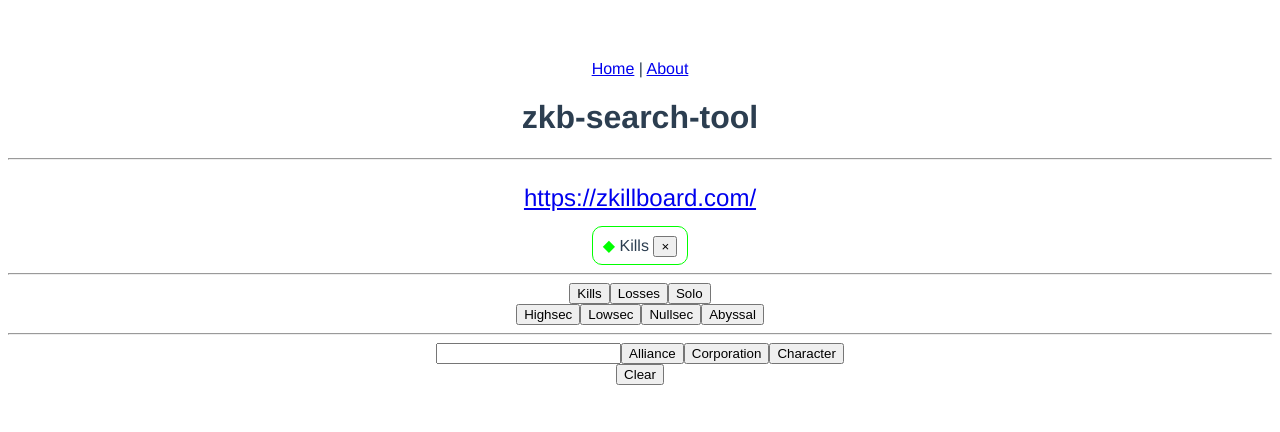
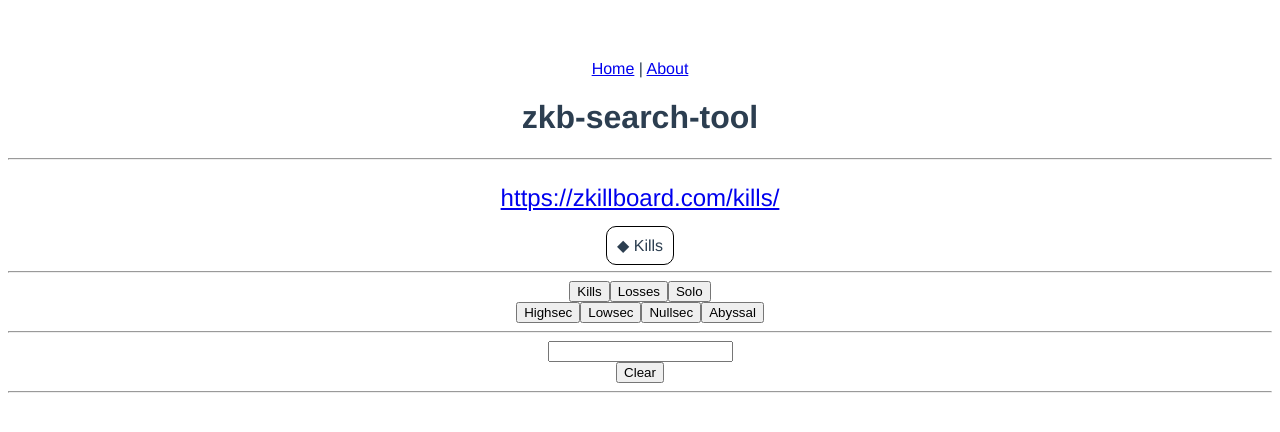
Before and after one commit to LTLPU/zkb-search-tool, a Vue app: page / in a window 1280 px wide. Both pictures are taken after a click on the button "Kills". Shown: the top 432 px of the page. Built offline with nearby package versions, Linux system fonts and the light colour scheme.

Commit message:
Character検索実装

```diff
--- a/src/components/SearchTool.vue
+++ b/src/components/SearchTool.vue
@@ -10,16 +10,12 @@
     </p>
     <ul class="searchCriteria">
       <li
-        v-for="criteria in criteriaList"
-        :key="criteria.key"
+        v-for="criteriaItem in criteriaList"
+        :key="criteriaItem.key"
         class="searchCriteria"
-        :style="{ borderColor: criteria.color }"
+        v-on:click="removeCriteria(criteriaItem.key)"
       >
-        <span :style="{ color: criteria.color }">◆</span> {{ criteria.label }} <input
-          type="button"
-          value="×"
-          v-on:click="remove(criteria.key)"
-        >
+        <span>◆</span> {{ criteriaItem.label }}
       </li>
     </ul>
     <hr />
@@ -64,32 +60,32 @@
       type="text"
       v-model="inputText"
     />
-    <input
-      type="button"
-      value="Alliance"
-      v-on:click="addAlliance()"
-    />
-    <input
-      type="button"
-      value="Corporation"
-      v-on:click="addCorporation()"
-    />
-    <input
-      type="button"
-      value="Character"
-      v-on:click="addCharacter()"
-    />
     <br>
     <input
       type="button"
       value="Clear"
       v-on:click="clear()"
     />
-
+    <hr>
+    <ul class="searchResult">
+      <li
+        v-for="resultItem in searchResultList"
+        :key="resultItem.key"
+      >
+        <span
+          v-on:click="addSearchItem(resultItem)"
+        >
+          {{ resultItem.label }}
+        </span>
+      </li>
+    </ul>
   </div>
 </template>
 
 <script>
+import _ from 'lodash'
+import axios from 'axios'
+
 import { KillsSearchCriteriaListItem,
   LossesSearchCriteriaListItem,
   CharacterSearchCriteriaListItem,
@@ -99,8 +95,12 @@
   HighsecSearchCriteriaListItem,
   LowsecSearchCriteriaListItem,
   NullsecSearchCriteriaListItem,
-  AbyssalSearchCriteriaListItem } from './entity/SearchCriteriaListItem.js'
+  AbyssalSearchCriteriaListItem,
+  GroupSearchCriteriaListItem,
+  ShipSearchCriteriaListItem } from './entity/SearchCriteriaListItem.js'
 import { SearchCriteriaListModel } from './entity/SearchCriteriaListModel.js'
+import { SearchResultListItem } from './entity/SearchResultListItem.js'
+import { SearchResultListModel } from './entity/SearchResultListModel.js'
 
 export default {
   name: 'SearchTool',
@@ -111,11 +111,16 @@
     return {
       generatedUrl: '',
       criteriaList: {},
+      searchResultList: {},
       inputText: ''
     }
   },
   created: function () {
+    this.debouncedSearch = _.debounce(this.search, 500)
+
     this.criteriaList = new SearchCriteriaListModel()
+    this.searchResultList = new SearchResultListModel()
+
     this.updateUrl()
   },
   methods: {
@@ -143,30 +148,51 @@
     addAbyssal: function () {
       this.addCriteria(new AbyssalSearchCriteriaListItem())
     },
-    addAlliance: function () {
-      this.addCriteria(new AllianceSearchCriteriaListItem(this.inputText, this.inputText))
+    addSearchItem: function (resultItem) {
+      switch (resultItem.type) {
+        case 'character':
+          this.addCriteria(
+            new CharacterSearchCriteriaListItem(
+              resultItem.id, resultItem.label
+            ))
+          break
+        case 'corporation':
+          this.addCriteria(
+            new CorporationSearchCriteriaListItem(
+              resultItem.id, resultItem.label
+            ))
+          break
+        case 'alliance':
+          this.addCriteria(
+            new AllianceSearchCriteriaListItem(
+              resultItem.id, resultItem.label
+            ))
+          break
+        case 'group':
+          this.addCriteria(
+            new GroupSearchCriteriaListItem(
+              resultItem.id, resultItem.label
+            ))
+          break
+        case 'ship':
+          this.addCriteria(
+            new ShipSearchCriteriaListItem(
+              resultItem.id, resultItem.label
+            ))
+          break
+        default:
+          throw new Error('something wrong')
+      }
     },
-    addCorporation: function () {
-      this.addCriteria(new CorporationSearchCriteriaListItem(this.inputText, this.inputText))
-    },
-    addCharacter: function () {
-      this.addCriteria(new CharacterSearchCriteriaListItem(this.inputText, this.inputText))
-    },
-    /**
-     * 条件を追加する。
-     */
     addCriteria: function (criteria) {
       this.criteriaList.add(criteria)
       this.updateUrl()
     },
-    remove: function (idx) {
+    removeCriteria: function (idx) {
       this.criteriaList.remove(idx)
       this.updateUrl()
     },
-    /**
-     * 条件をクリアする。
-     */
-    clear: function () {
+    clearCriteria: function () {
       this.criteriaList.clear()
       this.inputText = ''
       this.updateUrl()
@@ -176,6 +202,48 @@
      */
     updateUrl: function () {
       this.generatedUrl = this.criteriaList.getSearchUrl()
+    },
+    search: function (searchWord) {
+      this.searchResultList.clear()
+
+      const searchResultList = new SearchResultListModel()
+
+      axios
+        .get(`https://esi.evetech.net/latest/search/?categories=character&datasource=tranquility&language=en-us&strict=false&search=${searchWord}`)
+        .then(response => {
+          response.data.character.some(characterId => {
+            axios
+              .get(`https://esi.evetech.net/latest/characters/${characterId}/?datasource=tranquility`)
+              .then(response2 => {
+                searchResultList.add(
+                  new SearchResultListItem(
+                    'character'
+                    , characterId
+                    , response2.data.name
+                    , 'character.jpg'
+                  )
+                )
+              })
+              .catch(function (error) {
+                // TODO キャラクター名検索エラー処理実装
+                console.log(error)
+              })
+          })
+        })
+        .catch(function (error) {
+          // TODO キャラクター検索エラー処理実装
+          console.log(error)
+        })
+
+      this.searchResultList = searchResultList
+    }
+  },
+  watch: {
+    inputText: {
+      handler (n, o) {
+        this.debouncedSearch(n)
+      },
+      deep: true
     }
   }
 }
--- a/src/components/entity/SearchCriteriaListItem.js
+++ b/src/components/entity/SearchCriteriaListItem.js
@@ -1,21 +1,31 @@
 let key = 0
 
 export class SearchCriteriaListItem {
-  constructor (value) {
-    // インスタンス作成時に指定(引数)
+  constructor () {
+    // 自動で設定
     this._key = key++
-    this._value = value
+    this._type = ''
+    this._class = ''
+    this._conflictKey = -1
+    this._sortOrder = -1
+
+    // 引数で設定
+    this._value = ''
     this._label = ''
-    // Class側で指定(固定)
-    this._type = ''
-    this._color = '#FFFFFF'
   }
 
   get key () {
-    return this._index
+    return this._key
   }
 
-  // Getter (表示用)
+  get type () {
+    return this._type
+  }
+
+  get class () {
+    return this._class
+  }
+
   get value () {
     return this._value
   }
@@ -24,19 +34,28 @@
     return this._label
   }
 
-  get type () {
-    return this._type
+  get conflictKey () {
+    return this._conflictKey
   }
 
-  get hasValue () {
-    if (typeof this._value === 'undefined') {
-      return false
-    }
-    return true
+  get sortOrder () {
+    return this._sortOrder
   }
 
-  get color () {
-    return this._color
+  get urlString () {
+    return this._type + '/'
+  }
+}
+
+export class SearchCriteriaValueListItem extends SearchCriteriaListItem {
+  constructor (value, label) {
+    super()
+    this._value = value
+    this._label = label
+  }
+
+  get urlString () {
+    return this._type + '/' + this._value + '/'
   }
 }
 
@@ -47,8 +66,10 @@
   constructor () {
     super()
     this._type = 'kills'
+    this._class = 'kills'
     this._label = 'Kills'
-    this._color = '#00FF00'
+    this._conflictKey = 1
+    this._sortOrder = 6
   }
 }
 
@@ -59,8 +80,10 @@
   constructor () {
     super()
     this._type = 'losses'
+    this._class = 'losses'
     this._label = 'Losses'
-    this._color = '#FF0000'
+    this._conflictKey = 1
+    this._sortOrder = 6
   }
 }
 
@@ -71,8 +94,10 @@
   constructor () {
     super()
     this._type = 'ganked'
+    this._class = 'ganked'
     this._label = 'Ganked'
-    this._color = '#00FF33'
+    this._conflictKey = 3
+    this._sortOrder = 11
   }
 }
 
@@ -83,62 +108,64 @@
   constructor () {
     super()
     this._type = 'solo'
+    this._class = 'solo'
     this._label = 'Solo'
-    this._color = '#0033FF'
+    this._conflictKey = 4
+    this._sortOrder = 11
   }
 }
 
 /**
  * Alliance
  */
-export class AllianceSearchCriteriaListItem extends SearchCriteriaListItem {
+export class AllianceSearchCriteriaListItem extends SearchCriteriaValueListItem {
   /**
    *
    * @param {String} value AllianceId
    * @param {String} label AllianceName
    */
   constructor (value, label) {
-    super()
+    super(value, label)
     this._type = 'alliance'
-    this._value = value
-    this._label = label
-    this._color = '#FFCC00'
+    this._class = 'alliance'
+    this._conflictKey = -1
+    this._sortOrder = 2
   }
 }
 
 /**
  * Corporation
  */
-export class CorporationSearchCriteriaListItem extends SearchCriteriaListItem {
+export class CorporationSearchCriteriaListItem extends SearchCriteriaValueListItem {
   /**
    *
    * @param {String} value CorporationId
    * @param {String} label CorporationName
    */
   constructor (value, label) {
-    super()
+    super(value, label)
     this._type = 'corporation'
-    this._value = value
-    this._label = label
-    this._color = '#FFFF00'
+    this._class = 'corporation'
+    this._conflictKey = -1
+    this._sortOrder = 3
   }
 }
 
 /**
  * Character
  */
-export class CharacterSearchCriteriaListItem extends SearchCriteriaListItem {
+export class CharacterSearchCriteriaListItem extends SearchCriteriaValueListItem {
   /**
    *
    * @param {String} value CharacterId
    * @param {String} label CharacterName
    */
   constructor (value, label) {
-    super()
+    super(value, label)
     this._type = 'character'
-    this._value = value
-    this._label = label
-    this._color = '#FF0000'
+    this._class = 'character'
+    this._conflictKey = -1
+    this._sortOrder = 1
   }
 }
 
@@ -149,8 +176,10 @@
   constructor () {
     super()
     this._type = 'highsec'
+    this._class = 'highsec'
     this._label = 'Highsec'
-    this._color = '#00FF00'
+    this._conflictKey = 2
+    this._sortOrder = 7
   }
 }
 
@@ -161,8 +190,10 @@
   constructor () {
     super()
     this._type = 'lowsec'
+    this._class = 'lowsec'
     this._label = 'Lowsec'
-    this._color = '#FFFF00'
+    this._conflictKey = 2
+    this._sortOrder = 7
   }
 }
 
@@ -173,8 +204,10 @@
   constructor () {
     super()
     this._type = 'nullsec'
+    this._class = 'nullsec'
     this._label = 'Nullsec'
-    this._color = '#FF0000'
+    this._conflictKey = 2
+    this._sortOrder = 7
   }
 }
 
@@ -185,62 +218,64 @@
   constructor () {
     super()
     this._type = 'abyssal'
+    this._class = 'abyssal'
     this._label = 'Abyssal'
-    this._color = '#000000'
+    this._conflictKey = 2
+    this._sortOrder = 7
   }
 }
 
 /**
  * Group
  */
-export class GroupSearchCriteriaListItem extends SearchCriteriaListItem {
+export class GroupSearchCriteriaListItem extends SearchCriteriaValueListItem {
   /**
    *
    * @param {String} value GroupId
    * @param {String} label GroupName
    */
   constructor (value, label) {
-    super()
+    super(value, label)
     this._type = 'group'
-    this._value = value
-    this._label = label
-    this._color = '#000000'
+    this._class = 'group'
+    this._conflictKey = -1
+    this._sortOrder = 4
   }
 }
 
 /**
  * Ship
  */
-export class ShipSearchCriteriaListItem extends SearchCriteriaListItem {
+export class ShipSearchCriteriaListItem extends SearchCriteriaValueListItem {
   /**
    *
    * @param {String} value ItemId
    * @param {String} label ItemName
    */
   constructor (value, label) {
-    super()
-    this._type = 'group'
-    this._value = value
-    this._label = label
-    this._color = '#000000'
+    super(value, label)
+    this._type = 'item'
+    this._class = 'item'
+    this._conflictKey = -1
+    this._sortOrder = 5
   }
 }
 
 /**
  * Region
  */
-export class RegionSearchCriteriaListItem extends SearchCriteriaListItem {
+export class RegionSearchCriteriaListItem extends SearchCriteriaValueListItem {
   /**
    *
    * @param {String} value RegionId
    * @param {String} label RegionName
    */
   constructor (value, label) {
-    super()
-    this._type = 'group'
-    this._value = value
-    this._label = label
-    this._color = '#000000'
+    super(value, label)
+    this._type = 'region'
+    this._class = 'region'
+    this._conflictKey = -1
+    this._sortOrder = 8
   }
 }
 
@@ -254,11 +289,11 @@
    * @param {String} label ConsterationName
    */
   constructor (value, label) {
-    super()
+    super(value, label)
     this._type = 'consteration'
-    this._value = value
-    this._label = label
-    this._color = '#000000'
+    this._class = 'consteration'
+    this._conflictKey = -1
+    this._sortOrder = 9
   }
 }
 
@@ -272,10 +307,10 @@
    * @param {String} label SystemName
    */
   constructor (value, label) {
-    super()
-    this._type = 'group'
-    this._value = value
-    this._label = label
-    this._color = '#000000'
+    super(value, label)
+    this._type = 'system'
+    this._class = 'system'
+    this._conflictKey = -1
+    this._sortOrder = 10
   }
 }
--- a/src/components/entity/SearchCriteriaListModel.js
+++ b/src/components/entity/SearchCriteriaListModel.js
@@ -1,20 +1,4 @@
-import { SearchCriteriaListItem,
-  KillsSearchCriteriaListItem,
-  LossesSearchCriteriaListItem,
-  CharacterSearchCriteriaListItem,
-  AllianceSearchCriteriaListItem,
-  CorporationSearchCriteriaListItem,
-  GankedSearchCriteriaListItem,
-  SoloSearchCriteriaListItem,
-  RegionSearchCriteriaListItem,
-  ConsterationSearchCriteriaListItem,
-  SystemSearchCriteriaListItem,
-  HighsecSearchCriteriaListItem,
-  LowsecSearchCriteriaListItem,
-  NullsecSearchCriteriaListItem,
-  AbyssalSearchCriteriaListItem,
-  GroupSearchCriteriaListItem,
-  ShipSearchCriteriaListItem } from './SearchCriteriaListItem'
+import { SearchCriteriaListItem } from './SearchCriteriaListItem.js'
 
 export class SearchCriteriaListModel {
   constructor () {
@@ -33,40 +17,32 @@
   /**
    * 条件を追加する。
    *
-   * @param {SearchCriteriaListItem} newSearchCriteriaListItem 追加する条件
+   * @param {SearchCriteriaListItem} newItem 追加する条件
    */
-  add (newSearchCriteriaListItem) {
-    if (!(newSearchCriteriaListItem instanceof SearchCriteriaListItem)) {
-      throw new Error('newSearchCriteriaListItem is not SearchCriteriaListItem.')
+  add (newItem) {
+    if (!(newItem instanceof SearchCriteriaListItem)) {
+      throw new Error('newItem must be SearchCriteriaListItem.')
     }
 
-    // 重複が認められないCriteriaを無視
-    // conflictDecisionListのconflictKeyで判断
-    const newSearchCriteriaConflictKey = getConflictKey(newSearchCriteriaListItem)
-
-    if (newSearchCriteriaConflictKey > 0) {
-      for (const searchCriteria of this._searchCriteriaList) {
-        if (newSearchCriteriaConflictKey === getConflictKey(searchCriteria.obj)) {
+    if (this._isConflict(newItem)) {
       throw new Error('newSearchCriteriaListItem can not conflict.')
     }
-      }
-    }
 
-    // SearchCriteriaListItemを追加
-    this._searchCriteriaList.push(newSearchCriteriaListItem)
-
-    // idxを加算
-    this._idx += 1
+    this._searchCriteriaList.push(newItem)
   }
 
   remove (key) {
     const findIdx = this._searchCriteriaList.findIndex(current => {
-      return current.idx === key
+      return current.key === key
     })
 
     if (findIdx > -1) {
       this._searchCriteriaList.splice(findIdx, 1)
     }
+  }
+
+  clear () {
+    this._searchCriteriaList = []
   }
 
   /**
@@ -75,81 +51,43 @@
   getSearchUrl () {
     let url = 'https://zkillboard.com/'
 
-    for (const criteriaClass of sortOrderClasses) {
-      // クラスが一致するSearchCriteriaListItemのリストを取得
-      const filtered = this._searchCriteriaList.filter((current) => {
-        return current.obj instanceof criteriaClass
-      })
+    // TODO SearchCriteriaListItemよりSortOrderをとるように変更
+    let sortedList = this._getSortedList()
 
-      // 該当のSearchCriteriaListItemが存在しない場合
-      if (filtered.length < 1) {
-        continue
-      }
-
-      url += filtered[0].obj.type + '/'
-      if (filtered[0].obj.hasValue) {
-        // value配列抽出
-        const values = filtered.map(current => {
-          return current.obj.value
-        })
-        url += values.join(',') + '/'
-      }
+    for (const listItem of sortedList) {
+      url = url + listItem.urlString
     }
 
     return url
   }
 
-  clear () {
-    this._searchCriteriaList = []
+  /**
+   * ソート済のSearchCriteriaListを返す。
+   */
+  _getSortedList () {
+    let sortedList = []
+
+    for (const itemList of this._searchCriteriaList) {
+      sortedList.push(itemList)
     }
+
+    return sortedList
   }
 
   /**
- * ConflictKey取得
- *
- * @param {SearchCriteriaListItem} searchCriteriaClass SearchCriteriaClass
+   * 重複判定結果を返す。
+   * @param {SearchCriteriaListItem} newItem 追加する条件
    */
-function getConflictKey (searchCriteriaClass) {
-  for (const listObj of conflictDecisionList) {
-    if (searchCriteriaClass instanceof listObj.searchCriteriaClass) {
-      return listObj.conflictKey
+  _isConflict (newItem) {
+    if (newItem.conflictKey < 0) {
+      return false
+    }
+
+    for (const listItem of this._searchCriteriaList) {
+      if (listItem.conflictKey === newItem.conflictKey) {
+        return true
       }
     }
-  return null
+    return false
   }
-
-/**
- * Conflict検証用リスト
- */
-const conflictDecisionList = [
-  { searchCriteriaClass: KillsSearchCriteriaListItem, conflictKey: 1 },
-  { searchCriteriaClass: LossesSearchCriteriaListItem, conflictKey: 1 },
-  { searchCriteriaClass: GankedSearchCriteriaListItem, conflictKey: 2 },
-  { searchCriteriaClass: SoloSearchCriteriaListItem, conflictKey: 3 },
-  { searchCriteriaClass: HighsecSearchCriteriaListItem, conflictKey: 4 },
-  { searchCriteriaClass: LowsecSearchCriteriaListItem, conflictKey: 4 },
-  { searchCriteriaClass: NullsecSearchCriteriaListItem, conflictKey: 4 },
-  { searchCriteriaClass: AbyssalSearchCriteriaListItem, conflictKey: 4 }
-]
-
-/**
- * ソート順
- */
-const sortOrderClasses = [
-  CharacterSearchCriteriaListItem,
-  AllianceSearchCriteriaListItem,
-  CorporationSearchCriteriaListItem,
-  GroupSearchCriteriaListItem,
-  ShipSearchCriteriaListItem,
-  KillsSearchCriteriaListItem,
-  LossesSearchCriteriaListItem,
-  RegionSearchCriteriaListItem,
-  ConsterationSearchCriteriaListItem,
-  SystemSearchCriteriaListItem,
-  HighsecSearchCriteriaListItem,
-  LowsecSearchCriteriaListItem,
-  NullsecSearchCriteriaListItem,
-  AbyssalSearchCriteriaListItem,
-  GankedSearchCriteriaListItem,
-  SoloSearchCriteriaListItem
-]
+}
--- /dev/null
+++ b/src/components/entity/SearchResultListItem.js
@@ -0,0 +1,31 @@
+let key = 0
+
+export class SearchResultListItem {
+  constructor (type, id, label, icon) {
+    this._key = key++
+    this._type = type
+    this._id = id
+    this._label = label
+    this._icon = icon
+  }
+
+  get key () {
+    return this._key
+  }
+
+  get type () {
+    return this._type
+  }
+
+  get id () {
+    return this._id
+  }
+
+  get label () {
+    return this._label
+  }
+
+  get icon () {
+    return this._icon
+  }
+}
--- /dev/null
+++ b/src/components/entity/SearchResultListModel.js
@@ -0,0 +1,24 @@
+import { SearchResultListItem } from './SearchResultListItem.js'
+
+export class SearchResultListModel {
+  constructor () {
+    this._searchResultList = []
+  }
+
+  * [Symbol.iterator] () {
+    for (const resultItem of this._searchResultList) {
+      yield resultItem
+    }
+  }
+
+  add (resultItem) {
+    if (!(resultItem instanceof SearchResultListItem)) {
+      throw new Error('resultItem is not SearchResultListItem.')
+    }
+    this._searchResultList.push(resultItem)
+  }
+
+  clear () {
+    this._searchResultList = []
+  }
+}
```
Also changed, not shown: src/components/HelloWorld.vue (deleted, +0 -59 lines). Lines whose indentation alone changed are shown as unchanged.
